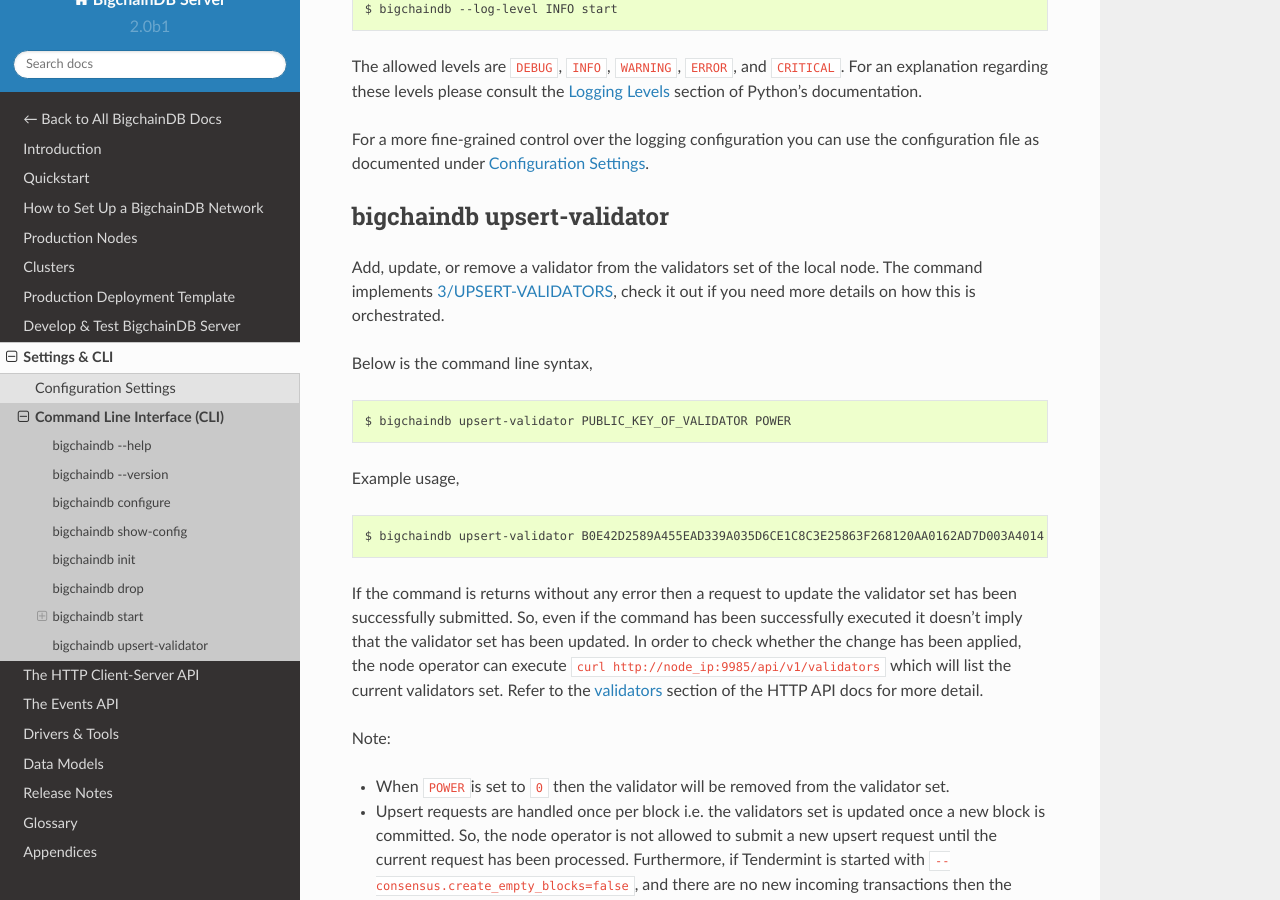
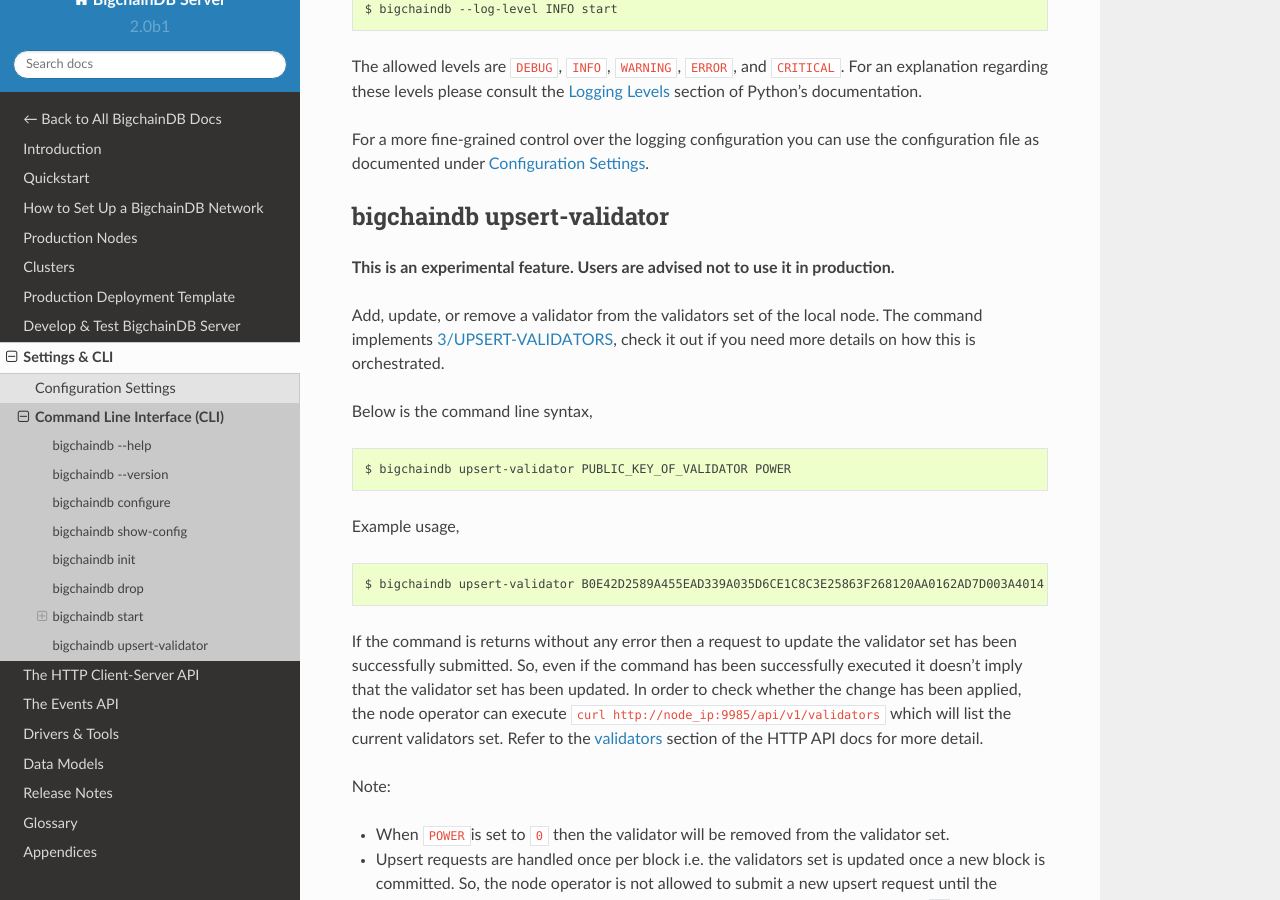
Before and after one commit to bigchaindb/bigchaindb, a Sphinx documentation site: the page built from docs/server/source/server-reference/bigchaindb-cli.md, in a window 1280 px wide and 900 px high, scrolled down 1623 px. Built offline with Sphinx 7.4.7 and the Read the Docs theme 2.0.0, drawn with Linux system fonts in a browser that asks for light colours.

Commit message:
Problem: Upsert validator not marked experimental (#2356)
Solution: Update documentation to mark it experimental

```diff
--- a/docs/server/source/server-reference/bigchaindb-cli.md
+++ b/docs/server/source/server-reference/bigchaindb-cli.md
@@ -76,6 +76,10 @@
 
 
 ## bigchaindb upsert-validator
+
+**This is an experimental feature. Users are advised not to use it in production.**
+
+
 Add, update, or remove a validator from the validators set of the local node. The command implements [3/UPSERT-VALIDATORS](https://github.com/bigchaindb/BEPs/tree/master/3), check it out if you need more details on how this is orchestrated.
 
 Below is the command line syntax,
```
